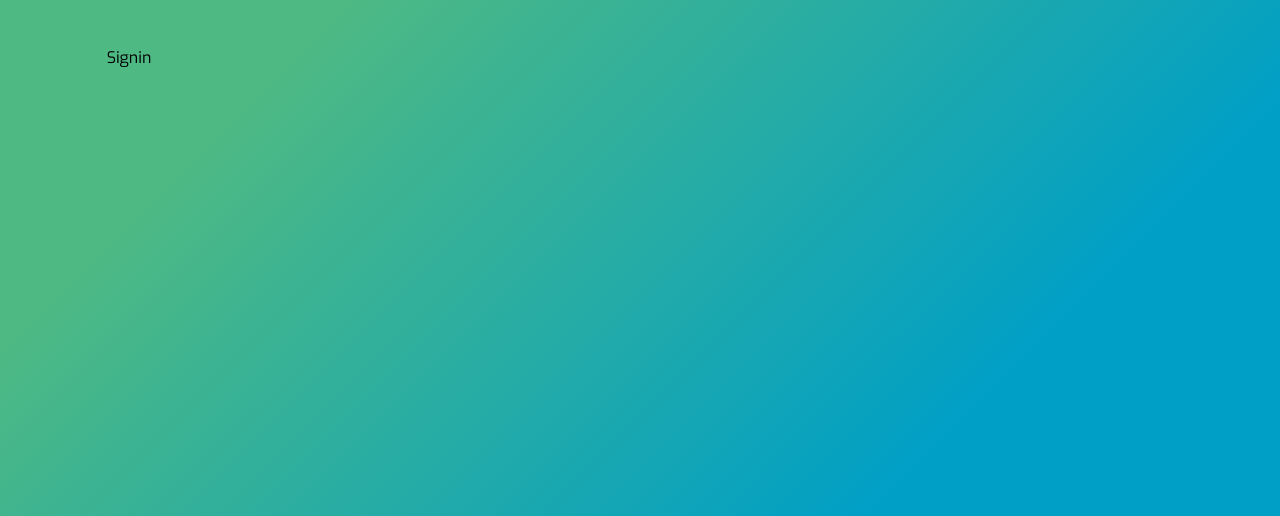
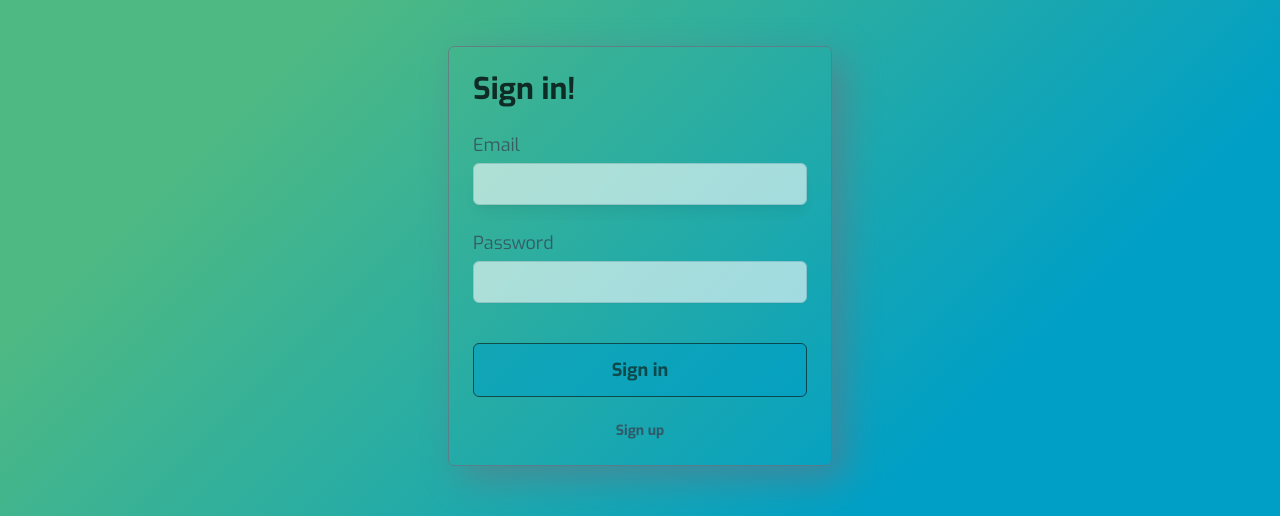
Before and after one commit to bwong-yh/face-scan, a React (Vite) app: page /signin in a window 1280 px wide. Shown: the part 174-690 px from the top of the page. Built offline with nearby package versions, Linux system fonts and the light colour scheme; no server answers.

Commit message:
finish signin form

```diff
--- a/src/index.css
+++ b/src/index.css
@@ -18,7 +18,7 @@ body div {
 }
 
 body {
-    background: linear-gradient(315deg, rgba(0, 159, 198, 1) 25%, rgba(78, 185, 131, 1) 75%);
+    background: linear-gradient(315deg, rgb(0, 159, 198) 25%, rgba(78, 185, 131, 1) 75%);
     height: 100vh;
     overflow: hidden;
 }
--- a/src/pages/Signin.jsx
+++ b/src/pages/Signin.jsx
@@ -1,5 +1,53 @@
+import { NavLink } from "react-router-dom";
+
 const Signin = () => {
-  return <div>Signin</div>;
+  return (
+    <div
+      className="mx-auto w-96 max-w-full rounded-md border-[1px] border-gray-500 p-6 opacity-75"
+      style={{
+        boxShadow: "12px 12px 36px rgba(107, 114, 128, 0.75)",
+      }}
+    >
+      <p className="mb-6 text-3xl font-bold">Sign in!</p>
+
+      <form>
+        <div className="mt-6">
+          <label>
+            <span className="block text-lg font-medium text-gray-700">
+              Email
+            </span>
+            <input
+              type="email"
+              id="email"
+              className="mt-1 w-full rounded-md border border-gray-300 px-4 py-2 opacity-80 shadow-lg outline-none hover:outline-none active:outline-none"
+            />
+          </label>
+        </div>
+
+        <div className="mt-6">
+          <label>
+            <span className="block text-lg font-medium text-gray-700">
+              Password
+            </span>
+            <input
+              type="password"
+              id="password"
+              className="mt-1 w-full rounded-md border border-gray-300 px-4 py-2 opacity-80 shadow-sm outline-none hover:outline-none active:outline-none"
+            />
+          </label>
+        </div>
+
+        <div className="mt-10">
+          <button className="w-full rounded-md border-[1px] border-black bg-[#009fc6] py-3 text-center opacity-75 hover:opacity-100">
+            <span className="text-lg font-bold">Sign in</span>
+          </button>
+          <NavLink className="mt-6 block text-center text-sm font-bold text-gray-700">
+            Sign up
+          </NavLink>
+        </div>
+      </form>
+    </div>
+  );
 };
 
 export default Signin;
```
